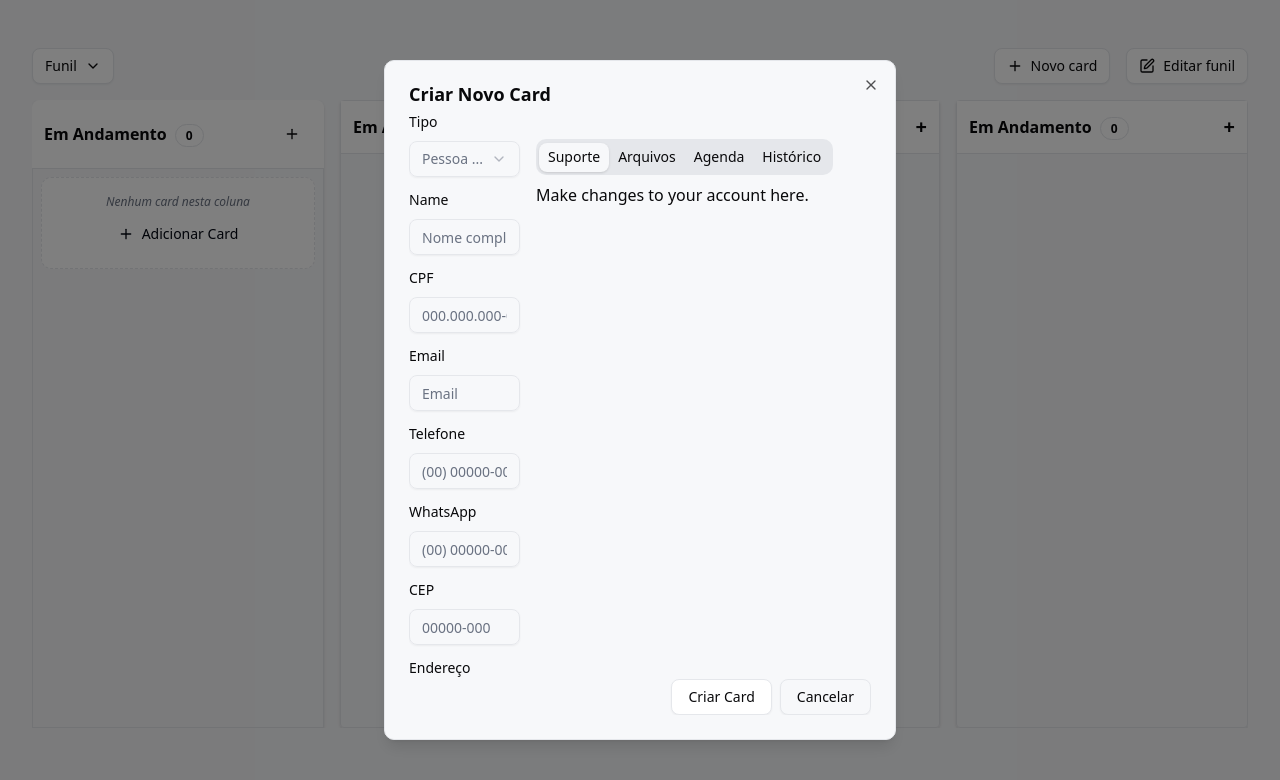
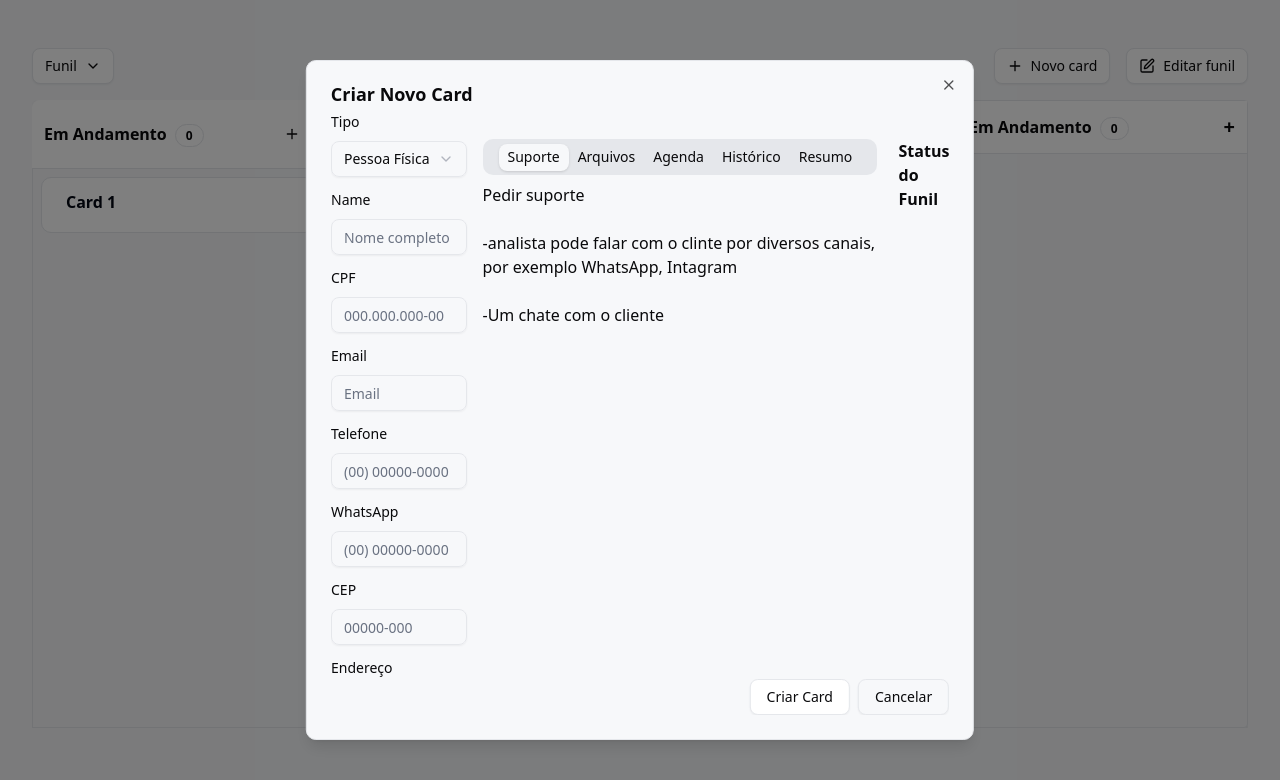
Before and after one commit to ArielKollross/crm-front, a Next.js app: page / in a window 1280 px wide. Both pictures are taken after a click on the button "Novo card". Shown: the top 780 px of the page. Built offline with nearby package versions, Linux system fonts and the light colour scheme.

Commit message:
feat: improve card dialog and form

```diff
--- a/src/app/home/index.tsx
+++ b/src/app/home/index.tsx
@@ -10,9 +10,9 @@ import {
 } from "@/components/ui/card";
 import {
 	Dialog,
+	DialogClose,
 	DialogContent,
 	DialogFooter,
-	DialogClose,
 	DialogHeader,
 	DialogTitle,
 } from "@/components/ui/dialog";
@@ -25,9 +25,9 @@ import {
 	SelectTrigger,
 	SelectValue,
 } from "@/components/ui/select";
+import { Tabs, TabsContent, TabsList, TabsTrigger } from "@/components/ui/tabs";
 import { ChevronDown, PlusIcon, SquarePenIcon } from "lucide-react";
 import { useState } from "react";
-import { Tabs, TabsContent, TabsList, TabsTrigger } from "@/components/ui/tabs";
 
 interface CardProps {
 	id: number;
@@ -37,10 +37,29 @@ interface CardProps {
 export default function Funnels() {
 	const [cards, setCard] = useState<CardProps[]>([]);
 	const [openDialog, setOpenDialog] = useState(false);
+	const [registerType, setRegisterType] = useState("individual");
 
 	const handleAddCard = () => {
 		setOpenDialog(true);
+
+		setCard((prevCards) => [
+			...prevCards,
+			{
+				id: prevCards.length + 1,
+				title: `Card ${prevCards.length + 1}`,
+			},
+		]);
 	};
+
+	function handleSubmit() {
+		setCard((prevCards) => [
+			...prevCards,
+			{
+				id: prevCards.length + 1,
+				title: `Card ${prevCards.length + 1}`,
+			},
+		]);
+	}
 
 	return (
 		<div className="flex flex-col h-screen p-8">
@@ -64,7 +83,7 @@ export default function Funnels() {
 
 			<main className="flex-1 overflow-hidden mb-10">
 				<Dialog onOpenChange={setOpenDialog} open={openDialog}>
-					<DialogContent className="w-min-[900px] h-[85vh] flex flex-col">
+					<DialogContent className="md:max-w-fit md:h-[85vh] flex flex-col">
 						<form className="flex flex-col flex-1 overflow-hidden">
 							<DialogHeader className="pb-3">
 								<DialogTitle>Criar Novo Card</DialogTitle>
@@ -74,38 +93,65 @@ export default function Funnels() {
 								<div className="grid gap-4">
 									<div className="grid gap-3">
 										<Label htmlFor="name-1">Tipo</Label>
-										<Select>
+										<Select defaultValue="individual" onValueChange={setRegisterType}>
 											<SelectTrigger className="w-full">
 												<SelectValue placeholder="Pessoa ..." />
 											</SelectTrigger>
 											<SelectContent>
-												<SelectItem value="light">Pessoa Física</SelectItem>
-												<SelectItem value="dark">Pessoa Jurídica</SelectItem>
+												<SelectItem value="individual">Pessoa Física</SelectItem>
+												<SelectItem value="company">Pessoa Jurídica</SelectItem>
 											</SelectContent>
 										</Select>
 									</div>
 
 									<div className="grid gap-3">
+										{registerType === "individual" ? (
+											<>
 												<Label htmlFor="name-1">Name</Label>
 												<Input
 													id="name-1"
 													name="name"
 													placeholder="Nome completo"
 												/>
+											</>
+										) : (
+											<>
+												<Label htmlFor="name-1">Razão Social</Label>
+												<Input
+													id="name-1"
+													name="name"
+													placeholder="Razão Social"
+												/>
+											</>
+										)}
 									</div>
 
 									<div className="grid gap-3">
+										{ registerType === "individual" ? (
+											<>
 												<Label htmlFor="username-1">CPF</Label>
 												<Input
 													id="username-1"
 													name="cpf"
 													placeholder="000.000.000-00"
 												/>
+											</>
+										) : (
+											<>
+												<Label htmlFor="username-1">CNPJ</Label>
+												<Input
+													id="username-1"
+													name="cnpj"
+													placeholder="00.000.000/0000-00"
+												/>
+											</>
+										)}
+
 									</div>
 
 									<div className="grid gap-3">
 										<Label htmlFor="username-1">Email</Label>
-										<Input id="username-1" name="email" placeholder="Email" />
+										<Input id="username-1" type="email" name="email" placeholder="Email" />
 									</div>
 
 									<div className="grid gap-3">
@@ -128,7 +174,7 @@ export default function Funnels() {
 
 									<div className="grid gap-3">
 										<Label htmlFor="username-1">CEP</Label>
-										<Input id="username-1" name="cep" placeholder="00000-000" />
+										<Input id="username-1" type="number" name="cep" placeholder="00000-000" />
 									</div>
 
 									<div className="grid gap-3">
@@ -151,31 +197,44 @@ export default function Funnels() {
 								</div>
 
 								<div className="flex flex-col gap-4 mt-6">
+									{/* Esta é a area que o analista vai trabalhar em cima do cliente/lead */}
 									<Tabs defaultValue="support" className="w-[400px]">
-										<TabsList className="bg-gray-200">
+										<TabsList className="bg-gray-200 px-4 py-1">
 											<TabsTrigger value="support">Suporte</TabsTrigger>
 											<TabsTrigger value="files">Arquivos</TabsTrigger>
 											<TabsTrigger value="agenda">Agenda</TabsTrigger>
 											<TabsTrigger value="history">Histórico</TabsTrigger>
+											<TabsTrigger value="resume">Resumo</TabsTrigger>
 										</TabsList>
 										<TabsContent value="support">
-											Make changes to your account here.
+											Pedir suporte <br/><br/>
+											-analista pode falar com o clinte por diversos canais, por exemplo WhatsApp, Intagram <br/><br/>
+											-Um chate com o cliente
 										</TabsContent>
 										<TabsContent value="files">
-											Change your password here.
+											Arquivos, como contratos e etcs
 										</TabsContent>
 										<TabsContent value="agenda">
-											Change your password here.
+											Agenda do analista e possibilidade de agendendar um evento com este cliente,
+											enviar um meet para o email, mais uma mensagem no whats app
 										</TabsContent>
 										<TabsContent value="history">
-											Change your password here.
+											Histórico de solicitaçoes cliente.<br/><br/>
+											Chamado no suporte, agendamentos, pedidos, solicitaçoes, etc.
+										</TabsContent>
+										<TabsContent value="resume">
+											Resumo do cliente, com tudo que já foi feito, resumo das informacoes, etapas, pode ser gerado por uma IA.
 										</TabsContent>
 									</Tabs>
+								</div>
+
+								<div className="flex flex-col gap-4 mt-6 max-w-fit">
+									<div className="font-semibold">Status do Funil</div>
 								</div>
 							</div>
 
 							<DialogFooter>
-								<Button type="submit">Criar Card</Button>
+								<Button type="button" onClick={handleSubmit}>Criar Card</Button>
 								<DialogClose asChild>
 									<Button variant="outline">Cancelar</Button>
 								</DialogClose>
```
Lines whose indentation alone changed are shown as unchanged.
